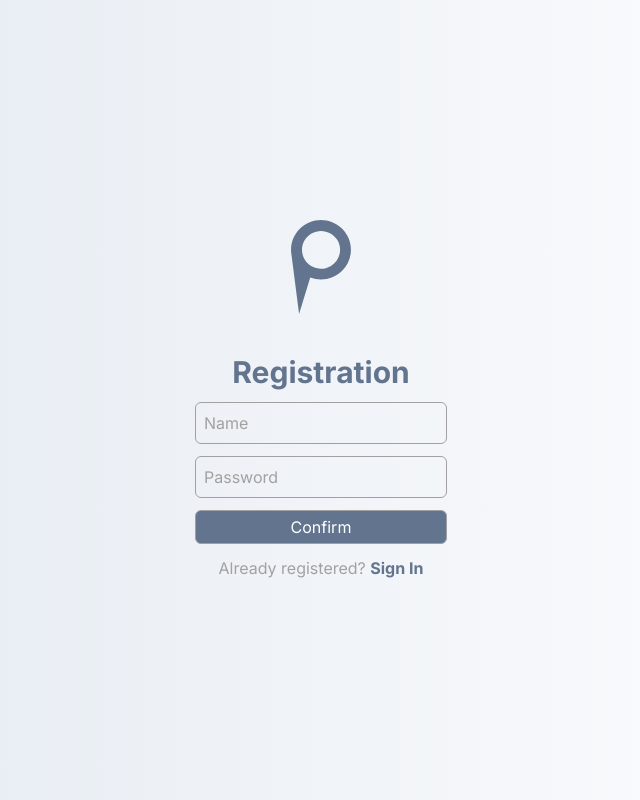
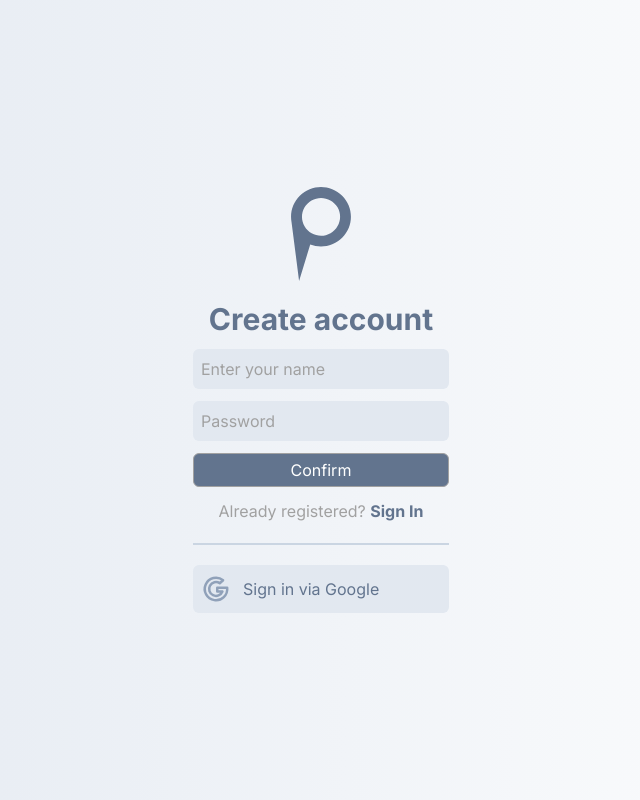
Before and after one commit to Mercelory/pigeon, a React (Vite) app: page / in a window 1280 px wide. Shown: the whole page, without its empty margins (319-959 px from the left). Built offline with nearby package versions, Linux system fonts and the light colour scheme.

Commit message:
google auth

```diff
--- a/src/Components/RegistrationComponents/RegistrationMain.jsx
+++ b/src/Components/RegistrationComponents/RegistrationMain.jsx
@@ -2,6 +2,7 @@ import { useState } from "react";
 import { useAuth } from "./AuthContext";
 import { useNavigate } from "react-router-dom";
 import PigeonIco from "../../img/Subtract.svg"
+import { TbBrandGoogle} from "react-icons/tb";
 
 const Register = () => {
   const [Name, setName] = useState("");
@@ -18,27 +19,33 @@ const Register = () => {
   return (
     <section className="flex bg-linear-to-r from-slate-200 to-white">
       <div className="flex justify-center items-center flex-col w-screen h-screen">
-      <img src ={PigeonIco} className="w-15 mb-10 "></img>
-      <h1 className="font-bold text-3xl mb-3 text-slate-500">Registration</h1>
-      <form onSubmit={handleRegister} className="flex flex-col">
+        <div className=" rounded-xl px-10 ">
+      <img src ={PigeonIco} className="w-15"></img>
+      </div>
+      <h1 className="font-bold text-3xl mb-3 text-slate-500 mt-5">Create account</h1>
+      <form onSubmit={handleRegister} className="flex flex-col w-1/5">
         <input
           type="text"
-          placeholder="Name"
+          placeholder="Enter your name"
           value={Name}
           onChange={(e) => setName(e.target.value)}
           required
-           className="mb-3 placeholder:text-neutral-400 rounded-md border-1 p-2 border-neutral-400 hover:border-neutral-900 transition-color duration-300"/>
+           className="z-1 mb-3 placeholder:text-neutral-400 rounded-md p-2 bg-slate-200 transition-color duration-300"/>
+
         <input
           type="password"
           placeholder="Password"
           value={password}
           onChange={(e) => setPassword(e.target.value)}
           required
-          className="mb-3 rounded-md placeholder:text-neutral-400 border-1 p-2 border-neutral-400 hover:border-neutral-900 transition-color duration-300"/>
+          className="mb-3 rounded-md placeholder:text-neutral-400 bg-slate-200 p-2 transition-color duration-300"/>
         <button type="submit" className="rounded-md border-1 border-neutral-400 p-1 w-full bg-slate-500 text-white transition-color duration-300">Confirm</button>
       </form>
       <h2 className="text-neutral-400 mt-3 font-sm">Already registered? <a href = '#' className="font-bold text-slate-500">Sign In</a></h2>
+      <div className="border-1 border-slate-300 w-1/5 mt-5"></div>
+      <a href='#' className="bg-slate-200 w-1/5 flex justify-start items-center mt-5 h-12 rounded-md p-2 text-slate-500"><TbBrandGoogle className="text-3xl font-bold mr-3 text-slate-400"/>Sign in via Google</a>
     </div>
+
     </section>
   );
 };
```
